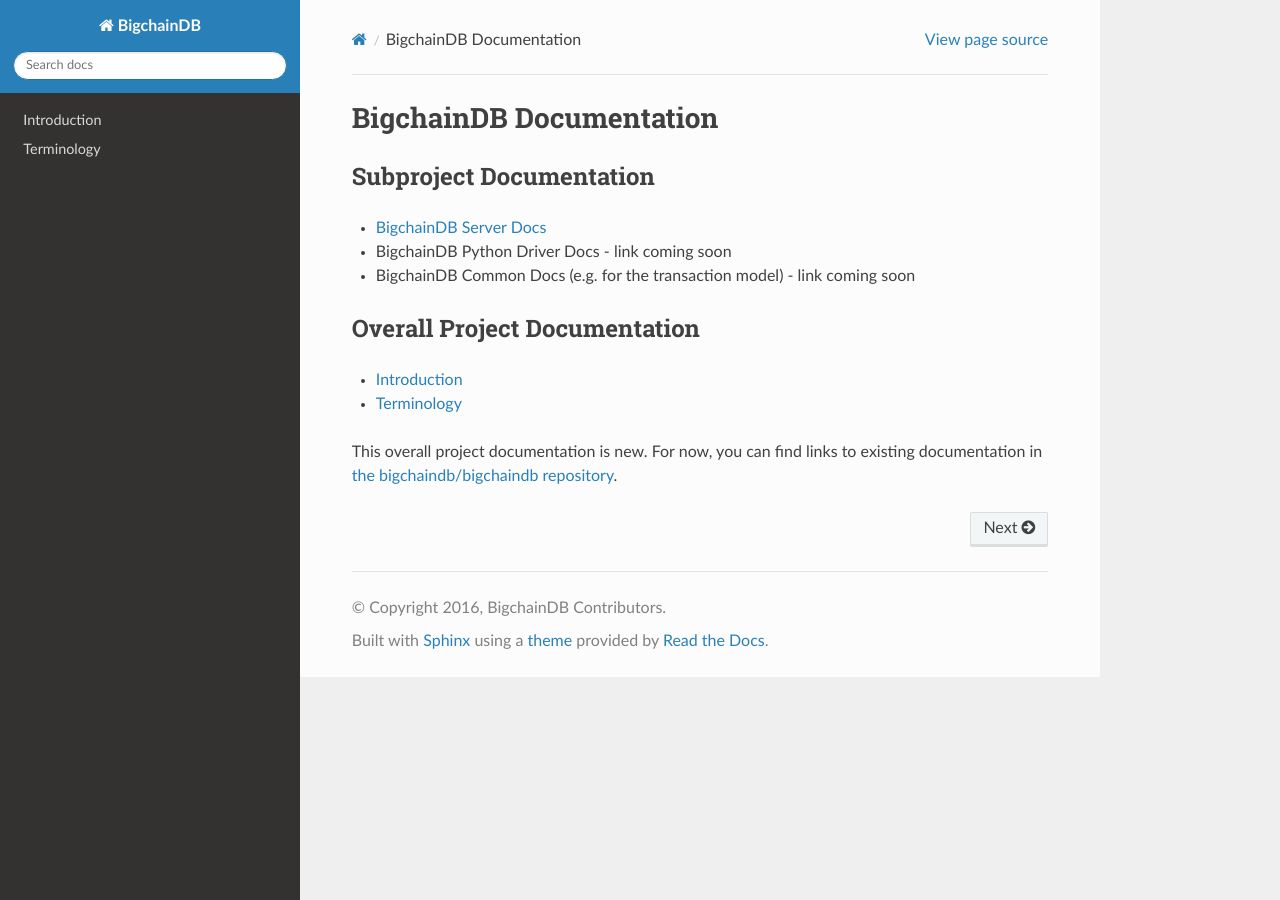
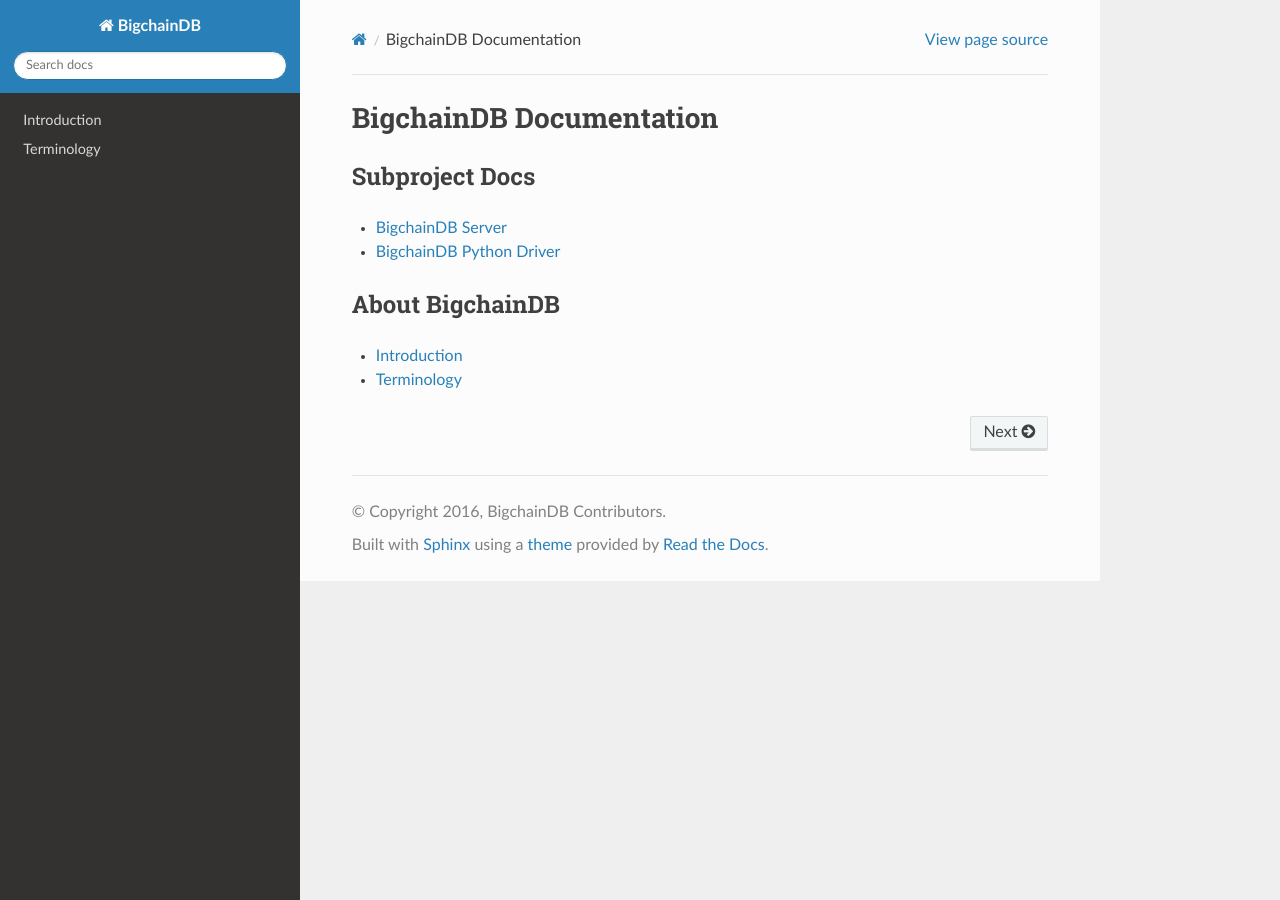
Before and after one commit to thebeast0407/docs-root, a Sphinx documentation site: the page built from docs/source/index.rst, in a window 1280 px wide. Built offline with Sphinx 7.4.7 and the Read the Docs theme 2.0.0, drawn with Linux system fonts in a browser that asks for light colours.

Commit message:
Added link to Python Driver docs + other minor edits

```diff
--- a/docs/source/index.rst
+++ b/docs/source/index.rst
@@ -1,20 +1,17 @@
 BigchainDB Documentation
 ========================
 
-Subproject Documentation
-------------------------
+Subproject Docs
+---------------
 
-- `BigchainDB Server Docs <https://bigchaindb.readthedocs.io/projects/server/en/latest/>`_
-- BigchainDB Python Driver Docs - link coming soon
-- BigchainDB Common Docs (e.g. for the transaction model) - link coming soon
+- `BigchainDB Server <https://bigchaindb.readthedocs.io/projects/server/en/latest/>`_
+- `BigchainDB Python Driver <https://bigchaindb.readthedocs.io/projects/py-driver/en/latest/index.html>`_
 
-Overall Project Documentation
------------------------------
+About BigchainDB
+----------------
 
 .. toctree::
    :maxdepth: 1
 
    introduction
    terminology
-
-This overall project documentation is new. For now, you can find links to existing documentation in `the bigchaindb/bigchaindb repository <https://github.com/bigchaindb/bigchaindb>`_.
```
